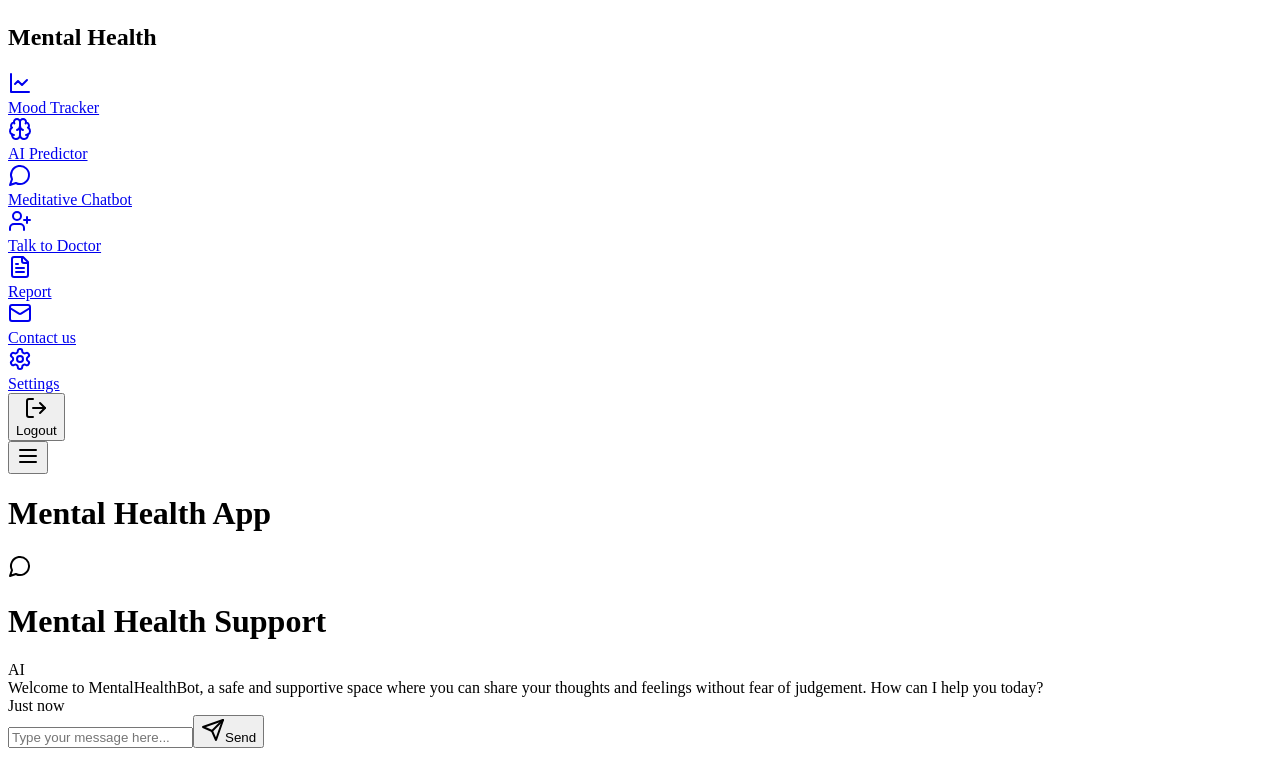
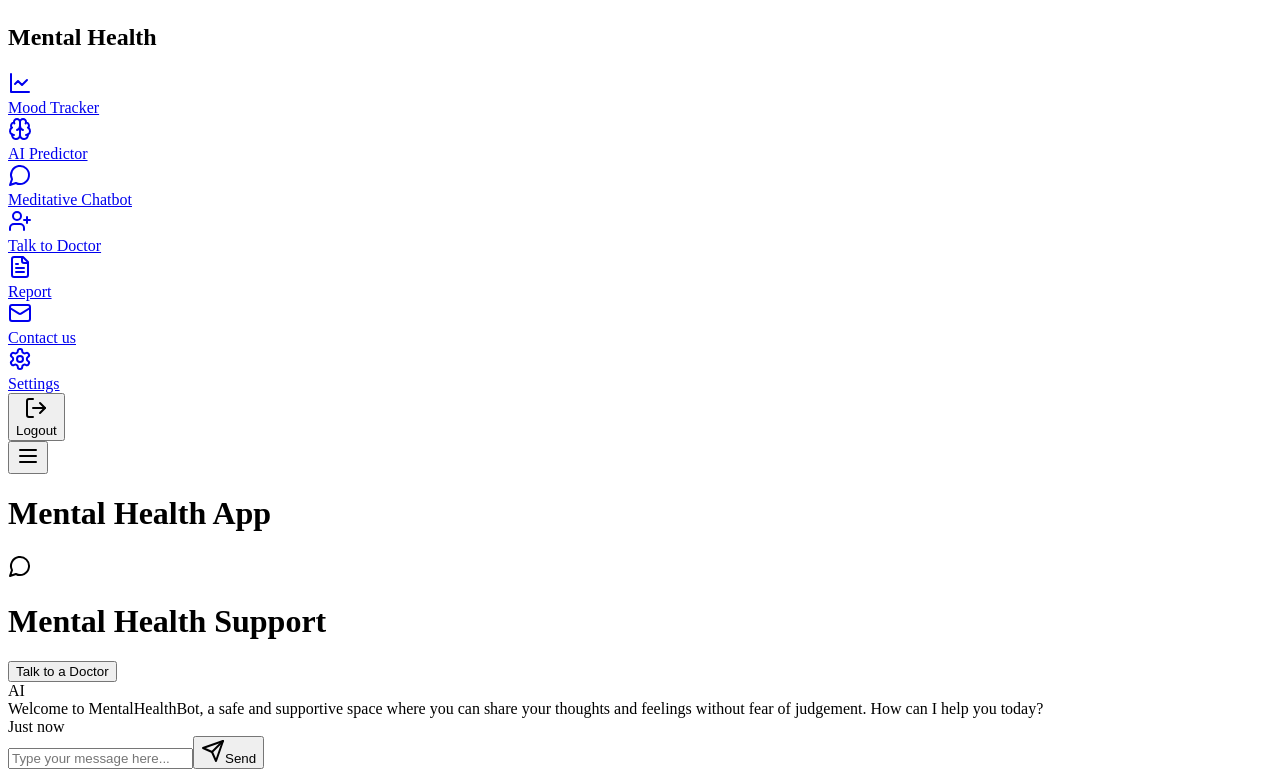
Before and after one commit to ZainJ5/Mental-Health-Support-Web-Application, a Next.js app: page /meditative-chatbot in a window 1280 px wide. Shown: the part 704-1481 px from the top of the page. Before the commit the page ends 1460 px from the top, so only its background shows below. Built offline with nearby package versions, Linux system fonts and the light colour scheme.

Commit message:
Added navigation buttons on meditative chatbot and mood trracker

```diff
--- a/app/doctor-chat/[doctorId]/page.tsx
+++ b/app/doctor-chat/[doctorId]/page.tsx
@@ -248,7 +248,6 @@ const DoctorChatRoom = () => {
 
   return (
     <div className={`min-h-screen flex flex-col ${darkMode ? 'bg-gray-900 text-white' : 'bg-gray-50 text-gray-800'}`}>
-      {/* Header with Book Appointment button always visible */}
       <header className={`px-4 py-3 shadow-md flex justify-between items-center ${darkMode ? 'bg-gray-800' : 'bg-white'}`}>
         <div className="flex items-center">
           <button
@@ -295,7 +294,6 @@ const DoctorChatRoom = () => {
               Send a message to begin your private conversation with {doctor?.name}.
               All communications are confidential.
             </p>
-            {/* Optional: You may remove this duplicate button if you prefer the header-only approach */}
             <button
               onClick={() => setShowBookingModal(true)}
               className="mt-4 px-4 py-2 bg-blue-500 text-white rounded hover:bg-blue-600"
--- a/app/meditative-chatbot/page.tsx
+++ b/app/meditative-chatbot/page.tsx
@@ -3,6 +3,7 @@
 import React, { useState, useRef, useEffect } from 'react';
 import { MessageCircle, Send, Loader2 } from 'lucide-react';
 import Cookies from 'js-cookie';
+import Link from 'next/link';
 
 const parseAIMessage = (text: string): React.ReactNode[] => {
   const lines = text.split('\n');
@@ -228,6 +229,14 @@ const ChatBot: React.FC = () => {
             <MessageCircle className="w-6 h-6 text-white" />
           </div>
           <h1 className={`text-xl font-semibold ml-3 ${darkMode ? 'text-white' : 'text-gray-800'}`}>Mental Health Support</h1>
+
+          <div className="ml-auto">
+            <Link href="/doctor-chat">
+              <button className={`${darkMode ? 'bg-green-600 hover:bg-green-700' : 'bg-green-500 hover:bg-green-600'} text-white px-4 py-2 rounded-lg transition-colors`}>
+                Talk to a Doctor
+              </button>
+            </Link>
+          </div>
         </div>
       </div>
 
```
Also changed, not shown: app/mood-tracking/page.tsx (+8 -0 lines).
